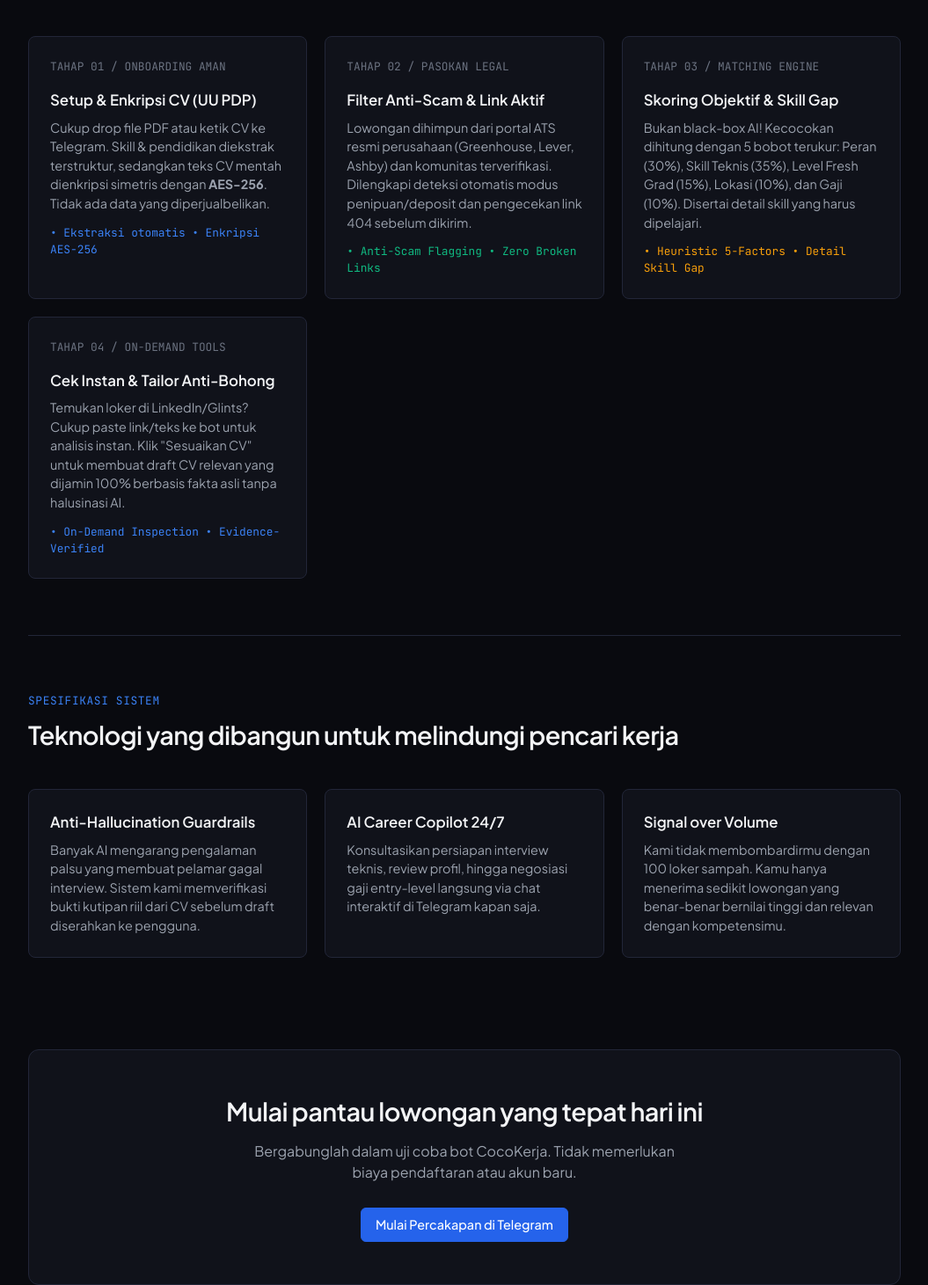
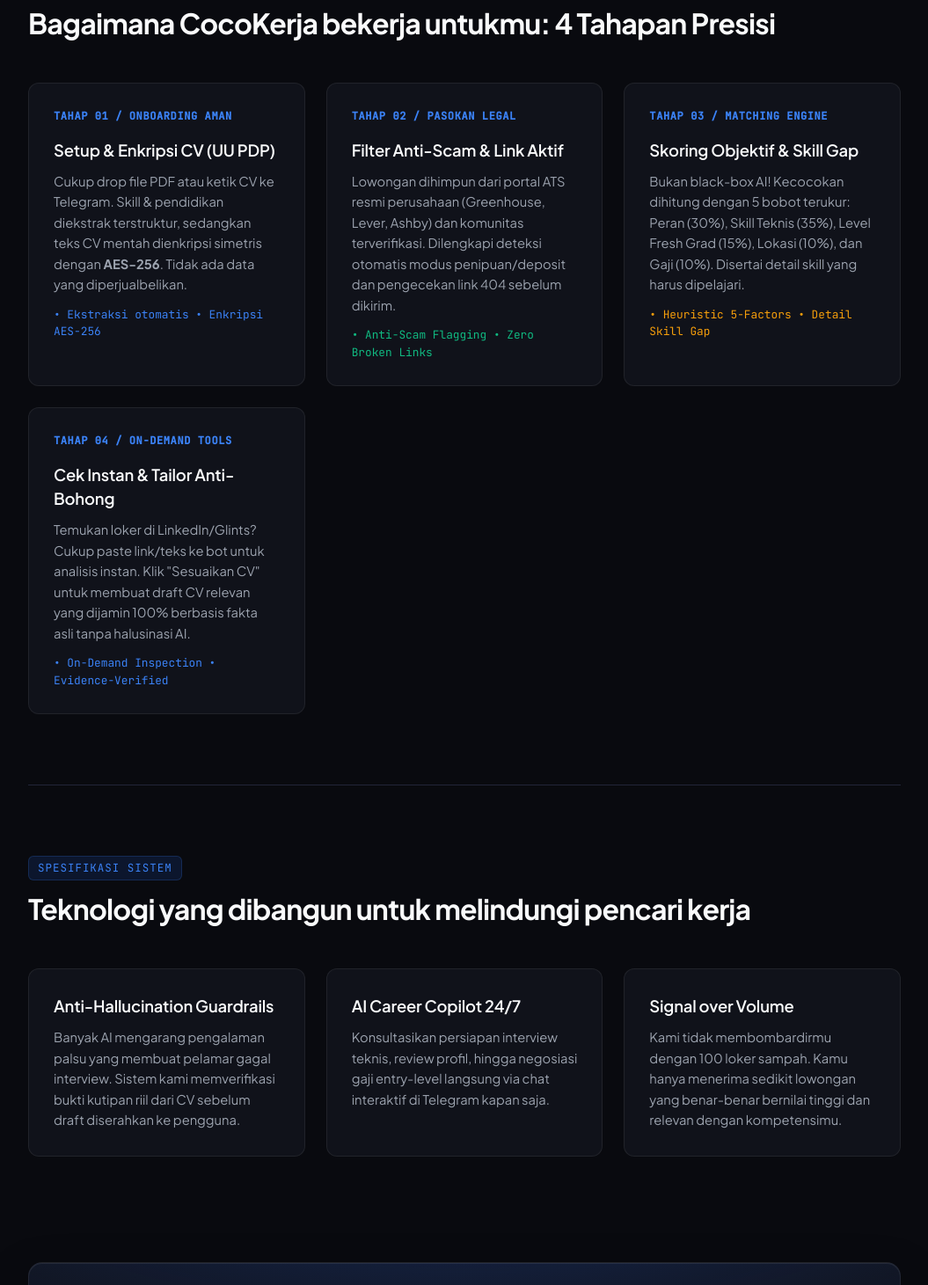
Before and after one commit to hkgraphica/cocokerja, a Next.js app: page / in a window 1280 px wide. Shown: the part 1989-3450 px from the top of the page at 88% size, without its empty margins (112-1167 px from the left). Built offline with nearby package versions, Linux system fonts and the light colour scheme; no server answers.

Commit message:
style/ui: elevate UIUX with refined glassmorphism, gradient glows, and tactile micro-animations

```diff
--- a/src/app/globals.css
+++ b/src/app/globals.css
@@ -2,17 +2,22 @@
   --bg: #090A0F;
   --surface: #10121A;
   --surface-raised: #161924;
-  --surface-hover: #1D2130;
+  --surface-hover: #1E2333;
   --border: #222638;
+  --border-subtle: rgba(255, 255, 255, 0.07);
   --border-focus: #3B82F6;
 
-  --text-primary: #F3F4F6;
+  --text-primary: #F9FAFB;
   --text-secondary: #9CA3AF;
   --text-tertiary: #6B7280;
 
   --accent: #2563EB;
   --accent-light: #3B82F6;
-  --accent-soft: rgba(37, 99, 235, 0.12);
+  --accent-soft: rgba(37, 99, 235, 0.14);
+  --accent-glow: rgba(59, 130, 246, 0.35);
+
+  --emerald: #10B981;
+  --emerald-soft: rgba(16, 185, 129, 0.15);
 
   --success: #10B981;
   --success-soft: rgba(16, 185, 129, 0.12);
@@ -23,6 +28,10 @@
 
   --font-sans: -apple-system, BlinkMacSystemFont, "Segoe UI", Roboto, sans-serif;
   --font-mono: ui-monospace, SFMono-Regular, Menlo, monospace;
+  --shadow-sm: 0 2px 4px rgba(0, 0, 0, 0.2);
+  --shadow-md: 0 8px 24px rgba(0, 0, 0, 0.35);
+  --shadow-lg: 0 20px 48px rgba(0, 0, 0, 0.5);
+  --shadow-glow: 0 0 32px var(--accent-glow);
 }
 
 * {
@@ -457,101 +466,168 @@ body {
   display: flex;
   align-items: center;
   justify-content: center;
-  padding: 8px 12px;
-  border-radius: 6px;
+  padding: 10px 14px;
+  border-radius: 8px;
   background: var(--surface-raised);
-  border: 1px solid var(--border);
-  font-size: 0.8rem;
+  border: 1px solid var(--border-subtle);
+  font-size: 0.82rem;
   color: var(--text-secondary);
   font-weight: 500;
   text-decoration: none;
+  transition: all 0.2s cubic-bezier(0.16, 1, 0.3, 1);
+  cursor: pointer;
+}
+
+.mock-btn:hover {
+  background: var(--surface-hover);
+  color: var(--text-primary);
+  border-color: rgba(255, 255, 255, 0.15);
+  transform: translateY(-1px);
 }
 
 .mock-btn-main {
   grid-column: span 2;
-  background: var(--accent-soft);
-  color: var(--accent-light);
-  border-color: rgba(37, 99, 235, 0.3);
+  background: var(--accent);
+  color: #FFFFFF;
+  border-color: var(--accent-light);
+  box-shadow: 0 4px 14px rgba(37, 99, 235, 0.35);
+  font-weight: 600;
 }
 
-/* Features List (Refined Grid) */
+.mock-btn-main:hover {
+  background: var(--accent-light);
+  box-shadow: 0 6px 20px rgba(59, 130, 246, 0.45);
+  transform: translateY(-1px);
+}
+
+/* Features List (Refined Grid with Glassmorphic Lift) */
 .features-section {
-  padding: 64px 0;
+  padding: 80px 0;
   border-top: 1px solid var(--border);
 }
 
 .section-label {
   font-family: var(--font-mono);
-  font-size: 0.8rem;
+  font-size: 0.78rem;
   text-transform: uppercase;
   color: var(--accent-light);
-  margin-bottom: 8px;
-  letter-spacing: 0.05em;
+  margin-bottom: 12px;
+  letter-spacing: 0.08em;
+  display: inline-block;
+  padding: 4px 10px;
+  background: var(--accent-soft);
+  border-radius: 6px;
+  border: 1px solid rgba(59, 130, 246, 0.2);
 }
 
 .section-title {
-  font-size: 1.8rem;
-  font-weight: 600;
+  font-size: 2rem;
+  font-weight: 700;
   color: var(--text-primary);
-  letter-spacing: -0.02em;
-  margin-bottom: 40px;
+  letter-spacing: -0.025em;
+  margin-bottom: 48px;
+  line-height: 1.25;
 }
 
 .feature-grid {
   display: grid;
   grid-template-columns: repeat(auto-fit, minmax(280px, 1fr));
-  gap: 20px;
+  gap: 24px;
 }
 
 .feature-card {
   background: var(--surface);
-  border: 1px solid var(--border);
-  border-radius: 8px;
-  padding: 24px;
+  border: 1px solid var(--border-subtle);
+  border-radius: 12px;
+  padding: 28px;
+  transition: all 0.25s cubic-bezier(0.16, 1, 0.3, 1);
+  position: relative;
+  overflow: hidden;
+}
+
+.feature-card::before {
+  content: "";
+  position: absolute;
+  top: 0;
+  left: 0;
+  right: 0;
+  height: 2px;
+  background: transparent;
+  transition: background 0.3s ease;
+}
+
+.feature-card:hover {
+  border-color: rgba(59, 130, 246, 0.3);
+  transform: translateY(-3px);
+  box-shadow: 0 12px 30px rgba(0, 0, 0, 0.4);
+}
+
+.feature-card:hover::before {
+  background: linear-gradient(90deg, var(--accent), var(--accent-light));
 }
 
 .feature-num {
   font-family: var(--font-mono);
-  font-size: 0.8rem;
-  color: var(--text-tertiary);
+  font-size: 0.75rem;
+  color: var(--accent-light);
   margin-bottom: 16px;
+  font-weight: 600;
+  letter-spacing: 0.05em;
 }
 
 .feature-title {
-  font-size: 1.05rem;
+  font-size: 1.15rem;
   font-weight: 600;
   color: var(--text-primary);
-  margin-bottom: 8px;
+  margin-bottom: 10px;
+  letter-spacing: -0.01em;
 }
 
 .feature-desc {
-  font-size: 0.9rem;
+  font-size: 0.92rem;
   color: var(--text-secondary);
-  line-height: 1.5;
+  line-height: 1.6;
 }
 
-/* Call to action panel */
+/* Call to action panel (High-conversion visual) */
 .cta-panel {
-  background: var(--surface);
-  border: 1px solid var(--border);
-  border-radius: 12px;
-  padding: 48px 32px;
+  background: radial-gradient(ellipse 80% 60% at 50% -20%, rgba(37, 99, 235, 0.22), transparent), var(--surface);
+  border: 1px solid var(--border-subtle);
+  border-radius: 16px;
+  padding: 56px 32px;
   text-align: center;
   margin: 40px 0 80px;
+  box-shadow: 0 20px 48px rgba(0, 0, 0, 0.4), inset 0 1px 0 rgba(255, 255, 255, 0.08);
+  position: relative;
+  overflow: hidden;
 }
 
 .cta-panel h2 {
-  font-size: 1.8rem;
-  font-weight: 600;
-  margin-bottom: 12px;
-  letter-spacing: -0.02em;
+  font-size: 2.1rem;
+  font-weight: 700;
+  margin-bottom: 14px;
+  letter-spacing: -0.025em;
+  color: var(--text-primary);
 }
 
 .cta-panel p {
   color: var(--text-secondary);
+  font-size: 1.05rem;
+  max-width: 520px;
+  margin: 0 auto 32px;
+  line-height: 1.6;
+}
+
+.cta-panel .btn-accent {
+  box-shadow: 0 4px 20px rgba(37, 99, 235, 0.4);
   font-size: 1rem;
-  max-width: 500px;
-  margin: 0 auto 28px;
+  padding: 12px 28px;
+  border-radius: 8px;
+}
+
+.cta-panel .btn-accent:hover {
+  box-shadow: 0 6px 28px rgba(59, 130, 246, 0.6);
+  transform: translateY(-2px);
 }
 
 /* Footer */
```
